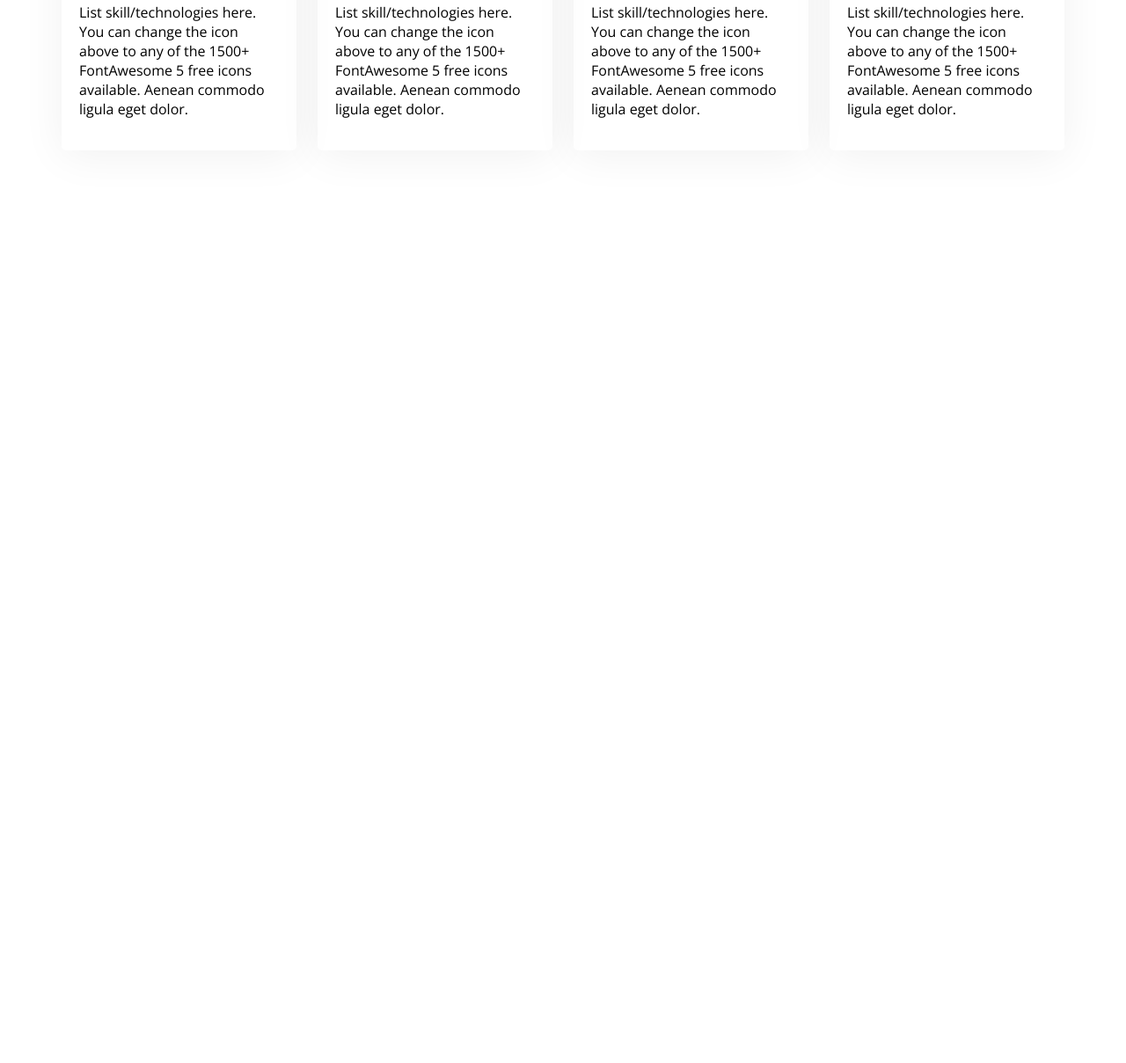
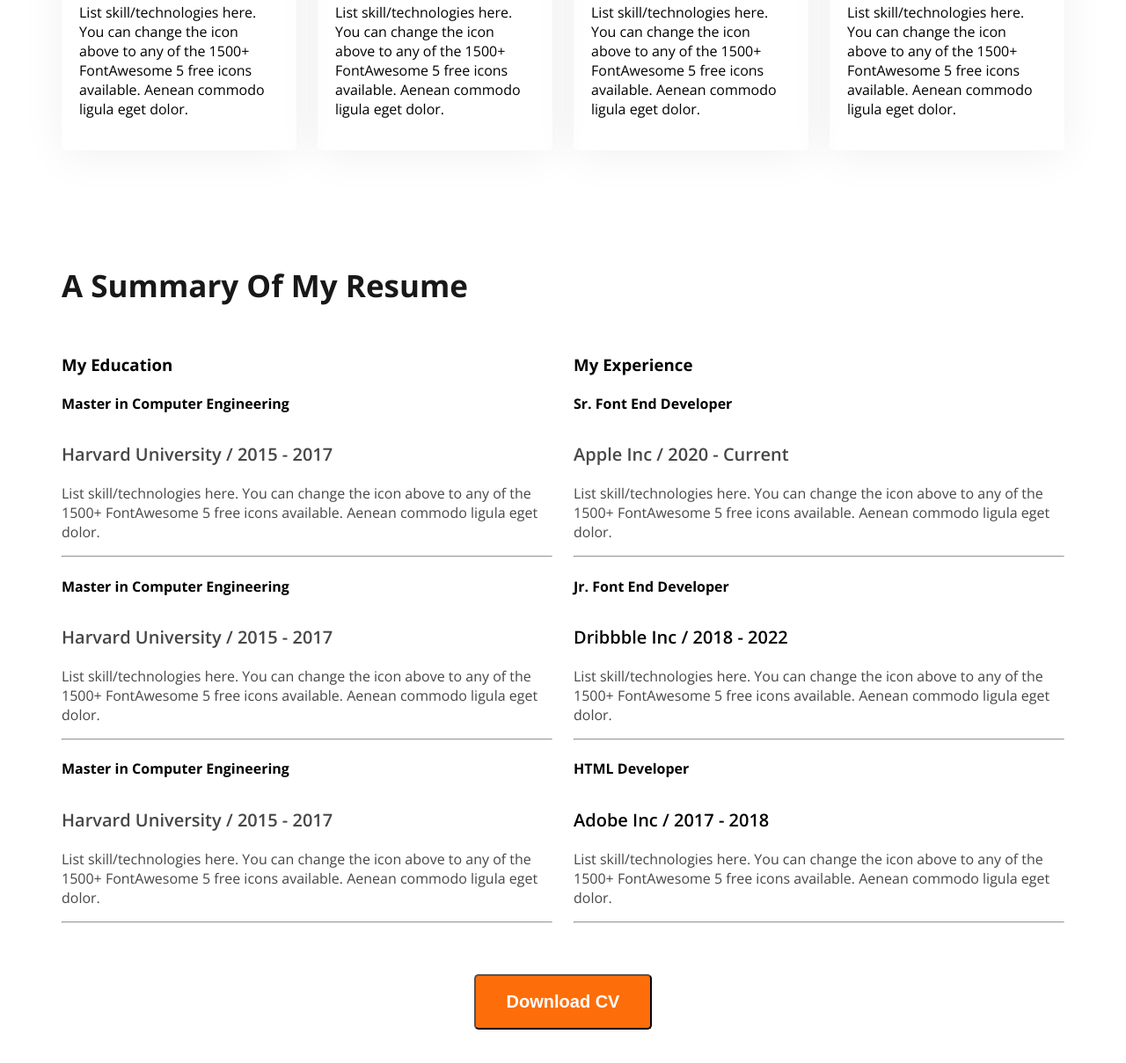
Before and after one commit to Md-Sufian-Jidan/restart-web-developer-port-folio, a plain HTML site: page index.html in a window 1280 px wide. Shown: the part 1952-3161 px from the top of the page at 88% size. Before the commit the page ends 2253 px from the top, so only its background shows below. Drawn offline with nearby package versions, Linux system fonts and the light colour scheme.

Commit message:
a summary section done

```diff
--- a/index.html
+++ b/index.html
@@ -67,34 +67,108 @@
 
         </section>
         <!-- What i do section start -->
-         <section class="skills">
+        <section class="skills">
             <h3 class="section-title text-center">What i do</h3>
-            <p class="section-description text-center">I have more than 10 years experience building software for clients all over the world. Below is a quick overview of my main technical skill sets and technologies i use. Want to find out more about my experience? Check out my online resume and project portfolio.</p>
+            <p class="section-description text-center">I have more than 10 years experience building software for
+                clients all over the world. Below is a quick overview of my main technical skill sets and technologies i
+                use. Want to find out more about my experience? Check out my online resume and project portfolio.</p>
             <div class="skills-container">
                 <!-- .skill*4>img+h4.skill-title+p.skill-description -->
                 <div class="skill">
                     <img src="images/icons/js.png" alt="">
                     <h4 class="skill-title">Vanila javaScript</h4>
-                    <p class="skill-description">List skill/technologies here. You can change the icon above to any of the 1500+ FontAwesome 5 free icons available. Aenean commodo ligula eget dolor.</p>
+                    <p class="skill-description">List skill/technologies here. You can change the icon above to any of
+                        the 1500+ FontAwesome 5 free icons available. Aenean commodo ligula eget dolor.</p>
                 </div>
                 <div class="skill">
                     <img src="images/icons/react.png" alt="">
                     <h4 class="skill-title">React</h4>
-                    <p class="skill-description">List skill/technologies here. You can change the icon above to any of the 1500+ FontAwesome 5 free icons available. Aenean commodo ligula eget dolor.</p>
+                    <p class="skill-description">List skill/technologies here. You can change the icon above to any of
+                        the 1500+ FontAwesome 5 free icons available. Aenean commodo ligula eget dolor.</p>
                 </div>
                 <div class="skill">
                     <img src="images/icons/nodejs.png" alt="">
                     <h4 class="skill-title">Node js</h4>
-                    <p class="skill-description">List skill/technologies here. You can change the icon above to any of the 1500+ FontAwesome 5 free icons available. Aenean commodo ligula eget dolor.</p>
+                    <p class="skill-description">List skill/technologies here. You can change the icon above to any of
+                        the 1500+ FontAwesome 5 free icons available. Aenean commodo ligula eget dolor.</p>
                 </div>
                 <div class="skill">
                     <img src="images/icons/mongo.png" alt="">
                     <h4 class="skill-title">Mongo db</h4>
-                    <p class="skill-description">List skill/technologies here. You can change the icon above to any of the 1500+ FontAwesome 5 free icons available. Aenean commodo ligula eget dolor.</p>
+                    <p class="skill-description">List skill/technologies here. You can change the icon above to any of
+                        the 1500+ FontAwesome 5 free icons available. Aenean commodo ligula eget dolor.</p>
                 </div>
             </div>
-         </section>
-
+        </section>
+        <section class="resume">
+            <h3 class="section-title">A Summary Of My Resume</h3>
+            <div class="resume-container">
+                <!-- .resume-column*2>h3.resume-column-title+.experience*3>h4.experience-title+h5.experience-sub-title+p.experience-description -->
+                <div class="resume-column">
+                    <h3 class="resume-column-title">My Education</h3>
+                    <div class="experience">
+                        <h4 class="experience-title">Master in Computer Engineering</h4>
+                        <h5 class="experience-sub-title dark-2">Harvard University / 2015 - 2017</h5>
+                        <p class="experience-description dark-2">List skill/technologies here. You can change the icon
+                            above
+                            to any of the 1500+ FontAwesome 5 free icons available. Aenean commodo ligula eget dolor.
+                        </p>
+                    </div>
+                    <hr>
+                    <div class="experience">
+                        <h4 class="experience-title">Master in Computer Engineering</h4>
+                        <h5 class="experience-sub-title dark-2">Harvard University / 2015 - 2017</h5>
+                        <p class="experience-description dark-2">List skill/technologies here. You can change the icon
+                            above
+                            to any of the 1500+ FontAwesome 5 free icons available. Aenean commodo ligula eget dolor.
+                        </p>
+                    </div>
+                    <hr>
+                    <div class="experience">
+                        <h4 class="experience-title">Master in Computer Engineering</h4>
+                        <h5 class="experience-sub-title dark-2">Harvard University / 2015 - 2017</h5>
+                        <p class="experience-description dark-2">List skill/technologies here. You can change the icon
+                            above
+                            to any of the 1500+ FontAwesome 5 free icons available. Aenean commodo ligula eget dolor.
+                        </p>
+                    </div>
+                    <hr>
+                </div>
+                <div class="resume-column">
+                    <h3 class="resume-column-title">My Experience</h3>
+                    <div class="experience">
+                        <h4 class="experience-title">Sr. Font End Developer</h4>
+                        <h5 class="experience-sub-title dark-2">Apple Inc / 2020 - Current</h5>
+                        <p class="experience-description dark-2">List skill/technologies here. You can change the icon
+                            above
+                            to any of the 1500+ FontAwesome 5 free icons available. Aenean commodo ligula eget dolor.
+                        </p>
+                    </div>
+                    <hr>
+                    <div class="experience">
+                        <h4 class="experience-title">Jr. Font End Developer</h4>
+                        <h5 class="experience-sub-title">Dribbble Inc / 2018 - 2022</h5>
+                        <p class="experience-description dark-2">List skill/technologies here. You can change the icon
+                            above
+                            to any of the 1500+ FontAwesome 5 free icons available. Aenean commodo ligula eget dolor.
+                        </p>
+                    </div>
+                    <hr>
+                    <div class="experience">
+                        <h4 class="experience-title">HTML Developer</h4>
+                        <h5 class="experience-sub-title">Adobe Inc / 2017 - 2018</h5>
+                        <p class="experience-description dark-2">List skill/technologies here. You can change the icon
+                            above
+                            to any of the 1500+ FontAwesome 5 free icons available. Aenean commodo ligula eget dolor.
+                        </p>
+                    </div>
+                    <hr>
+                </div>
+            </div>
+            <div class="text-center resume-download-cv">
+                <button class="btn-primary">Download CV</button>
+            </div>
+        </section>
     </main>
     <footer></footer>
 </body>
--- a/styles/portfolio.css
+++ b/styles/portfolio.css
@@ -141,3 +141,24 @@ main section {
     border-radius: 5px;
     box-shadow: 0px 6px 50px 0px rgba(0, 0, 0, 0.06);
 }
+
+/* resume container */
+
+.resume-container {
+    display: flex;
+    gap: 24px;
+}
+
+.experience-sub-title {
+    font-size: 20px;
+    font-weight: 600;
+    margin-bottom: 20px;
+}
+
+.resume hr {
+    margin-bottom: 30px 5px;
+}
+
+.resume-download-cv {
+    margin-top: 50px;
+}
```
